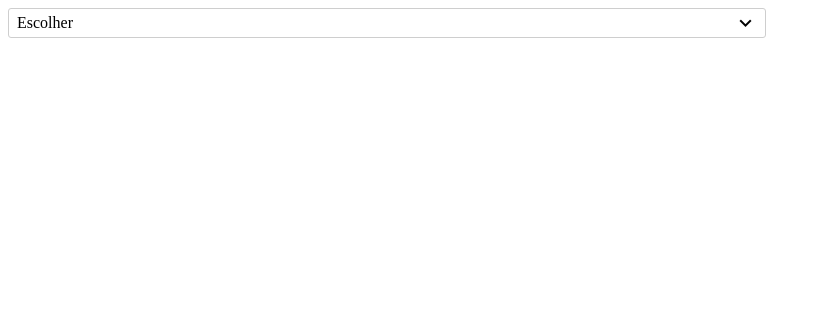
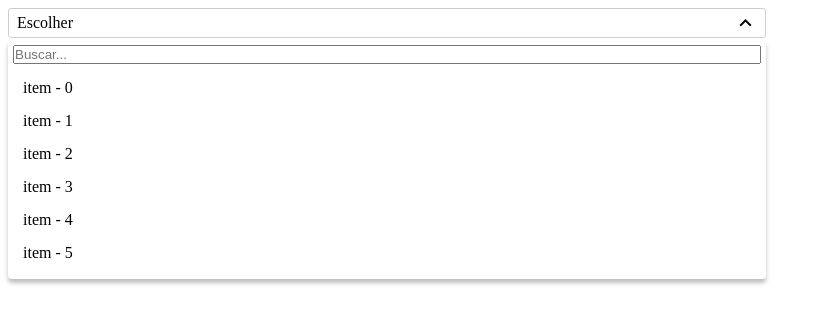
Before and after one commit to AndersonAndrad/poc-select-with-search, an Angular app: page / in a window 1280 px wide. Shown: the top 324 px of the page, without its empty margins (0-825 px from the left). Built offline with nearby package versions, Linux system fonts and the light colour scheme.

Commit message:
feature: implements animation to hover selection

```diff
--- a/src/app/components/single-select/single-select.component.scss
+++ b/src/app/components/single-select/single-select.component.scss
@@ -77,8 +77,15 @@
 }
 
 .select-options-container div ul li {
+  padding: 5px 10px;
+  border-radius: 2px;
+  height: 20px;
+  transition: filter 0.5s;
+
   &:hover {
     cursor: pointer;
+    background: #cecece;
+    filter: brightness(0.9);
   }
 
   &+li {
--- a/src/app/components/single-select/single-select.component.ts
+++ b/src/app/components/single-select/single-select.component.ts
@@ -54,7 +54,7 @@ export class SingleSelectComponent implements OnInit, OnDestroy, OnChanges {
 
   visibleOptions: any[] = [];
 
-  opened: boolean = false;
+  opened: boolean = true;
 
   searchControl: FormControl = new FormControl();
 
```
